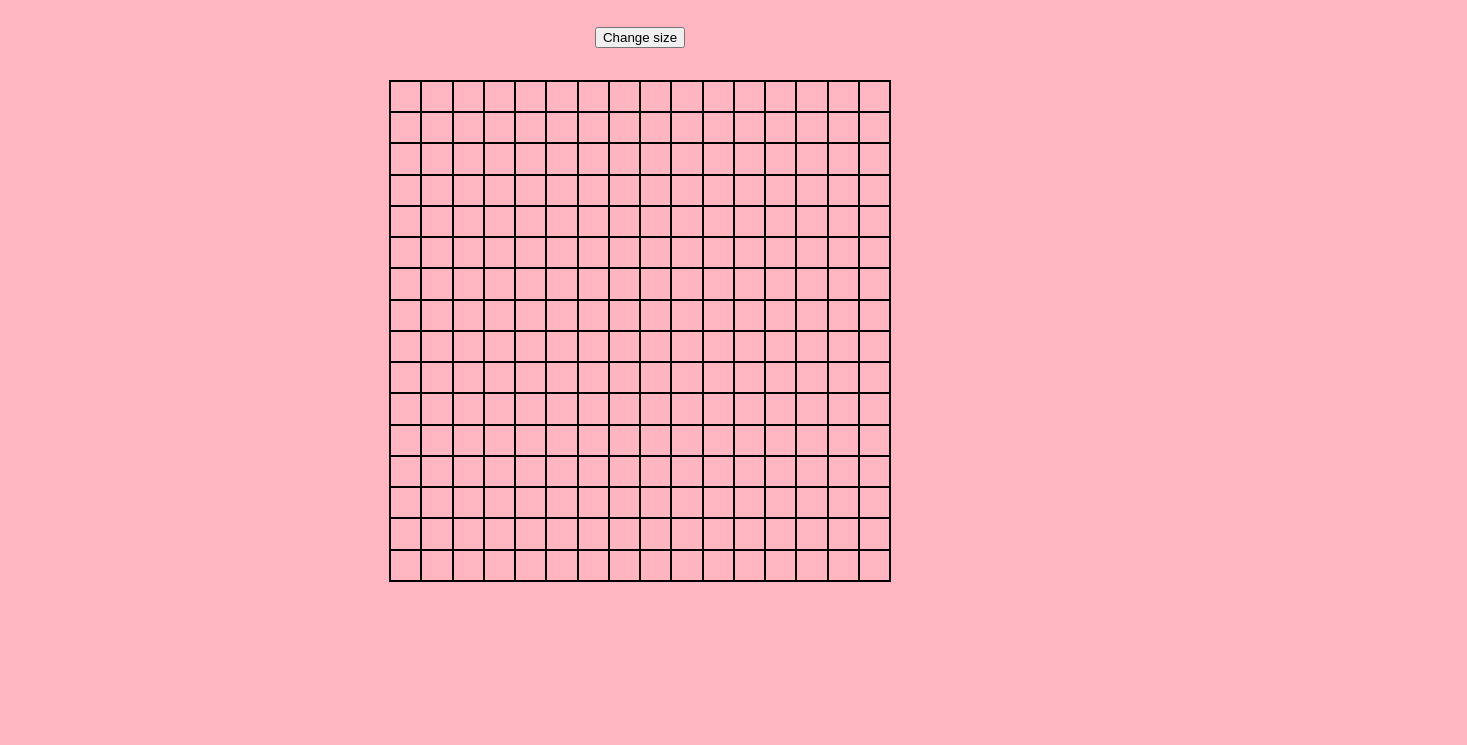
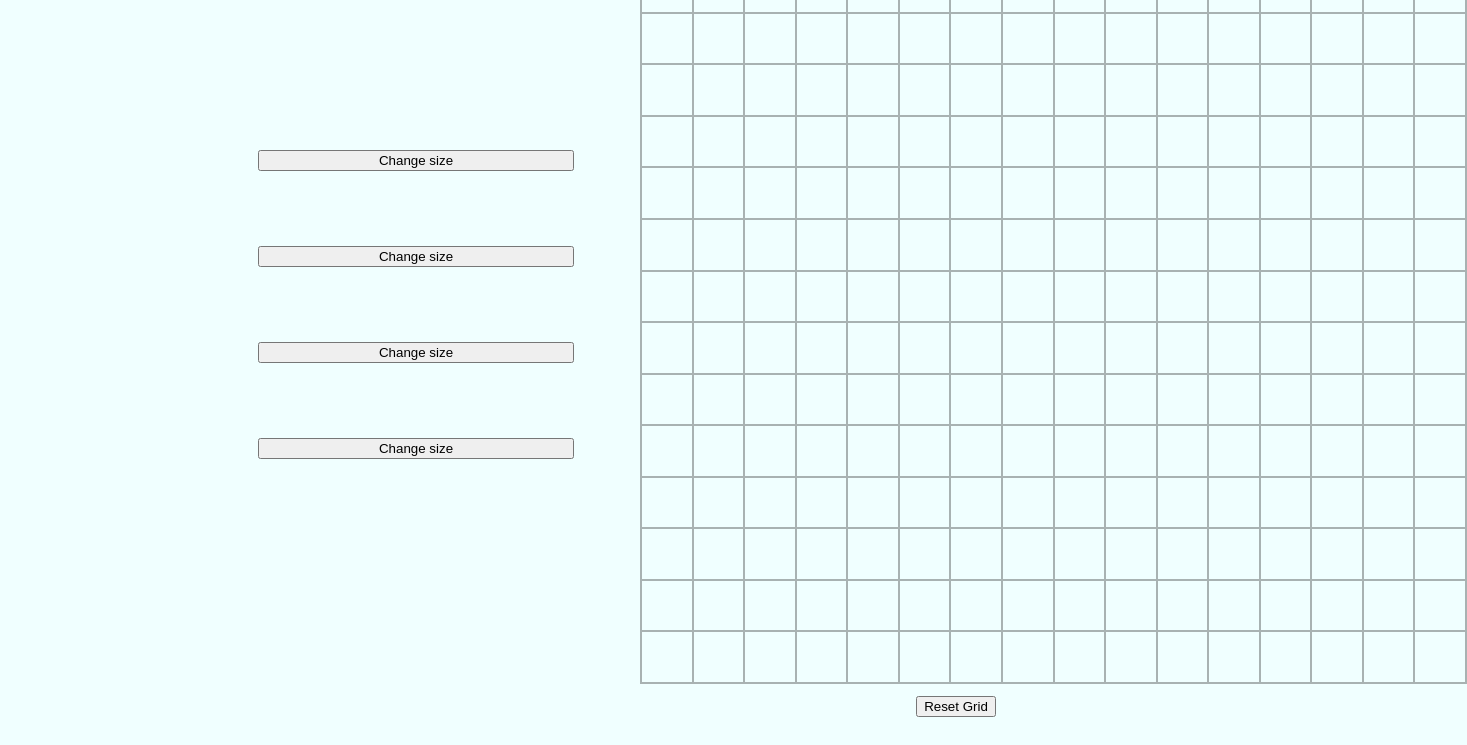
Before and after one commit to holynekk/etch-a-sketch, a plain HTML site: page index.html in a window 1280 px wide. Shown: the part 183-928 px from the top of the page, 1467 px wide, since content can reach past the window. Before the commit the page ends 800 px from the top, so only its background shows below. Drawn offline with Linux system fonts and the light colour scheme; a web font is replaced by a local one.

Commit message:
Different color mode templates added

```diff
--- a/index.html
+++ b/index.html
@@ -11,8 +11,17 @@
     <body>
         <h1> Etch A Sketch </h1>
         <div id="main-container" class="container">
-            <button id="reset-button" class="button">Change size</button>
+            <div class="settings">
+                <button id="reset-button" class="button">Change size</button>
+                <button id="cold-color" class="button">Change size</button>
+                <button id="warm-color" class="button">Change size</button>
+                <button id="darken" class="button">Change size</button>
+            </div>
+        <div class="only-grid">
             <div id="grid-container" class="grid"></div>
+            <button id="clear-grid" class="res-but">Reset Grid</button>
+        </div>
+
         </div>
     </body>
 </html>
--- a/script.js
+++ b/script.js
@@ -30,10 +30,10 @@ function addGrid(size){
 }
 
 function rearrangeSize(){
-    let new_size = parseInt(prompt("Let's enter a value between 1 and 64: "));
+    let new_size = parseInt(prompt("Let's enter a value between 1 and 72: "));
     if(new_size !== null){
-        while(new_size < 1 || new_size > 64){
-            new_size = parseInt(prompt("The number that you enter should be between 1 and 64. Enter new one or cancel: "));
+        while(new_size < 1 || new_size > 72){
+            new_size = parseInt(prompt("The number that you enter should be between 1 and 72. Enter new one or cancel: "));
         }
         rm_grid();
         setGrid(new_size);
--- a/style.css
+++ b/style.css
@@ -1,31 +1,60 @@
+:root{
+    --bckgrd-color: #F0FFFF;
+}
+
 body{
-    background-color: lightpink;
+    background-color: var(--bckgrd-color);
 }
 
 h1{
     font-family: 'Frijole', cursive;
     font-size: 400%;
-    text-align: center;
-    padding-top: 50px;
+    position: absolute;
+    margin: 50px auto auto 175px;
 }
 
 .container{
+    display: flex;
+    justify-content: space-between;
+}
+
+.settings{
+    width: 50%;
+    display: flex;
+    flex-direction: column;
+}
+
+.only-grid{
+    width: 50%;
     text-align: center;
 }
 
+.res-but{
+    position: relative;
+    bottom: 20px;
+}
+
 #grid-container{
-    border: 1px solid black;
+    border: 1px solid rgba(0,0,0,0.3);
+}
+
+.button{
+    position: relative;
+    margin-top: 75px;
+    width: 50%;
+    top: 250px;
+    left: 250px;
 }
 
 .grid {
     display: grid;
-    max-width: 500px;
-    min-height: 500px;
+    width: 825px;
+    height: 825px;
     margin: 2rem auto;
-    border: 2px solid var(--border);
+    border: 2px solid rgba(0,0,0,0.3);
   }
 
   .grid-element {
-    border: 1px solid black;
-    background-color: var(--background);
+    border: 1px solid rgba(0,0,0,0.3);
+    background-color: var(--bckgrd-color);
   }
```
